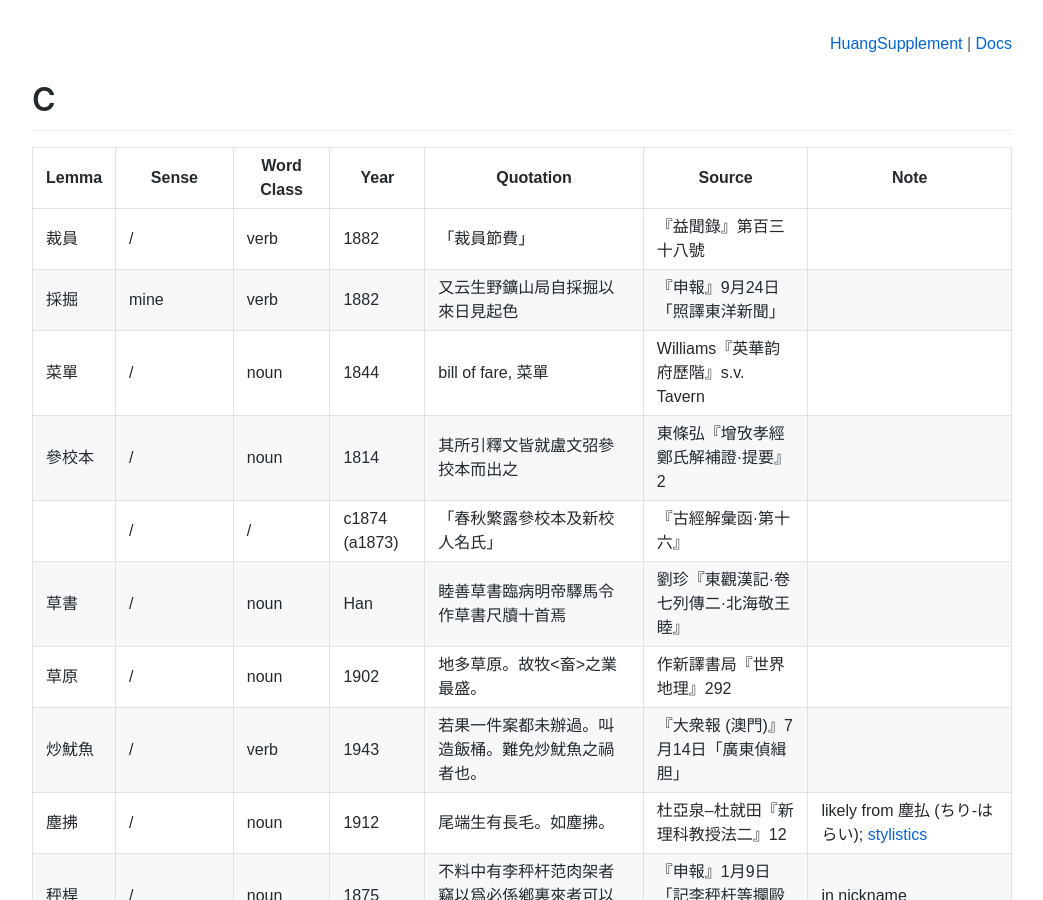
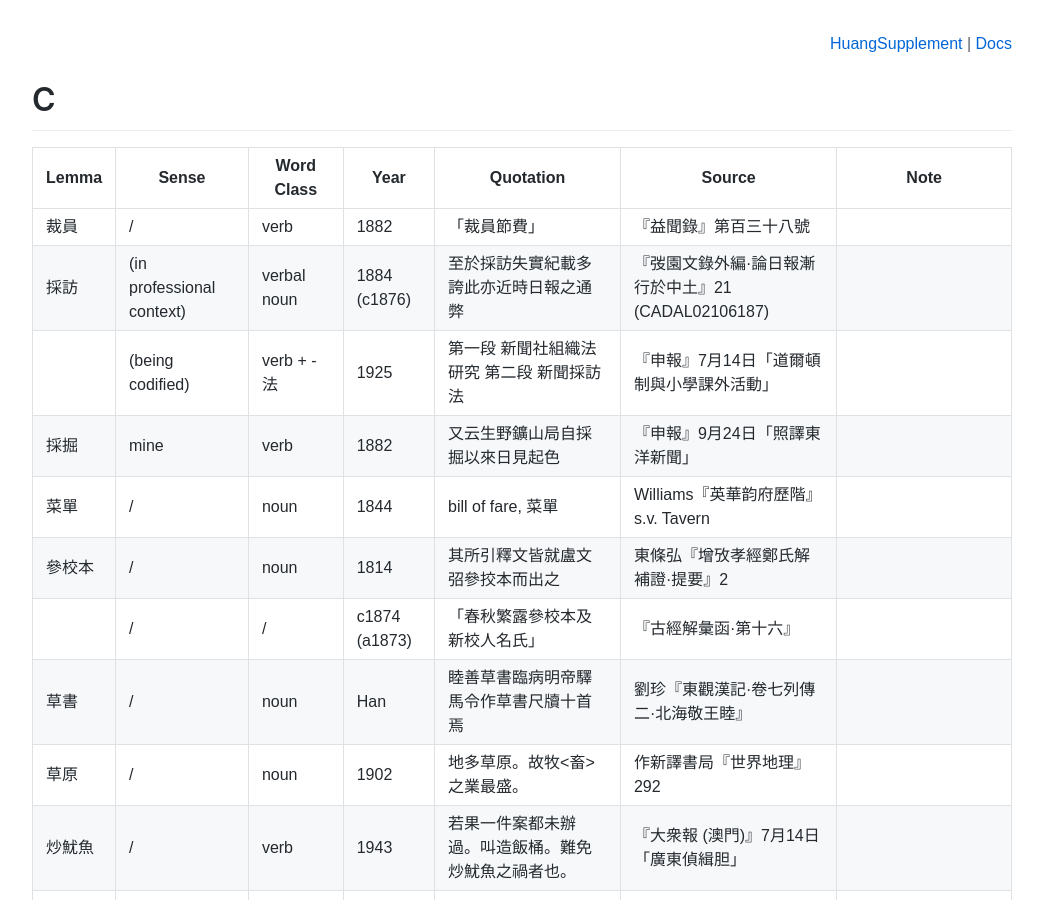
Before and after one commit to t18d/HuangSupplement, a Jekyll site: the page built from build/c.md, in a window 1280 px wide and 900 px high. Shown: the whole window, without its empty margins (118-1161 px from the left). Built offline with Jekyll 4.4.1, drawn with Linux system fonts in a browser that asks for light colours; some web fonts are replaced.

Commit message:
Add ex. of 採訪 + -法

```diff
--- a/build/c.md
+++ b/build/c.md
@@ -17,6 +17,8 @@ edit_path: dict/c.csv
 Lemma|Sense|Word Class|Year|Quotation|Source|Note|
 ---|---|---|---|---|---|---|
 裁員|/|verb|1882|「裁員節費」|『益聞錄』第百三十八號||
+採訪|(in professional context)|verbal noun|1884 (c1876)|至於採訪失實紀載多誇此亦近時日報之通弊|『弢園文錄外編·論日報漸行於中土』21 (CADAL02106187)||
+|(being codified)|verb + -法|1925|第一段 新聞社組織法研究 第二段 新聞採訪法|『申報』7月14日「道爾頓制與小學課外活動」||
 採掘|mine|verb|1882|又云生野鑛山局自採掘以來日見起色|『申報』9月24日「照譯東洋新聞」||
 菜單|/|noun|1844|bill of fare, 菜單|Williams『英華韵府歷階』s.v. Tavern||
 參校本|/|noun|1814|其所引釋文皆就盧文弨參挍本而出之|東條弘『增攷孝經鄭氏解補證·提要』2||
--- a/dict/c.csv
+++ b/dict/c.csv
@@ -1,6 +1,7 @@
 Lemma,Sense,Word Class,Year,Quotation,Source,Note
 裁員,/,verb,1882,「裁員節費」,『益聞錄』第百三十八號,
 採訪,(in professional context),verbal noun,1884 (c1876),至於採訪失實紀載多誇此亦近時日報之通弊,『弢園文錄外編·論日報漸行於中土』21 (CADAL02106187),
+,(being codified),verb + -法,1925,第一段 新聞社組織法研究 第二段 新聞採訪法,『申報』7月14日「道爾頓制與小學課外活動」,
 採掘,mine,verb,1882,又云生野鑛山局自採掘以來日見起色,『申報』9月24日「照譯東洋新聞」,
 菜單,/,noun,1844,"bill of fare, 菜單",Williams『英華韵府歷階』s.v. Tavern,
 參校本,/,noun,1814,其所引釋文皆就盧文弨參挍本而出之,東條弘『增攷孝經鄭氏解補證·提要』2,
```
Also changed, not shown: other parts of build/c.md (+1 -1 lines), README.md (+2 -2 lines).
